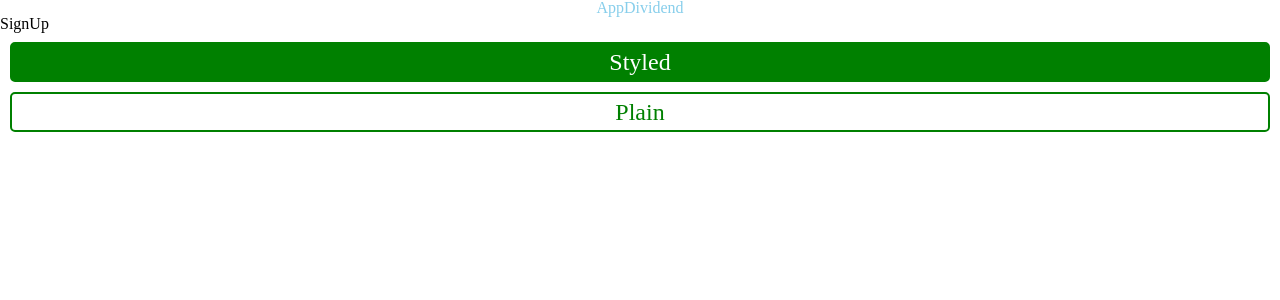
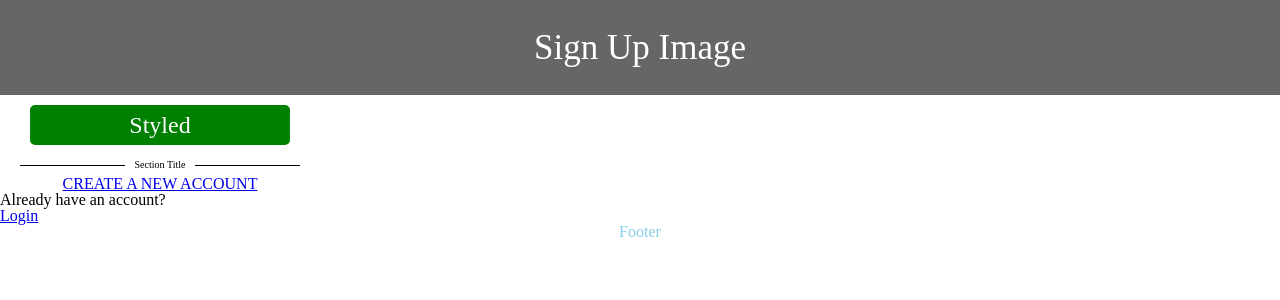
Before and after one commit to yukihirai0505/daily-ui, a React (Create React App) app in the folder 001/signup/: page / in a window 1280 px wide. Shown: the top 300 px of the page. Built offline with nearby package versions, Linux system fonts and the light colour scheme.

Commit message:
WIP: Add signup page style (#001)

```diff
--- a/001/signup/src/components/organisms/Footer.tsx
+++ b/001/signup/src/components/organisms/Footer.tsx
@@ -7,11 +7,6 @@ const FooterStyle = styled.footer`
   color: skyBlue;
 `
 
-export const Footer: React.FC<React.HTMLAttributes<HTMLDivElement>> = props => {
-  return (
-    <FooterStyle>
-      <Button primary={true}>Styled</Button>
-      <Button>Plain</Button>
-    </FooterStyle>
-  )
+export const Footer: React.FC = () => {
+  return <FooterStyle>Footer</FooterStyle>
 }
--- a/001/signup/src/components/organisms/Header.tsx
+++ b/001/signup/src/components/organisms/Header.tsx
@@ -2,10 +2,19 @@ import React, { Component } from 'react'
 import styled from 'styled-components'
 
 const Head = styled.header`
+  background-color: #666;
+  padding: 30px;
   text-align: center;
-  color: skyBlue;
+  font-size: 35px;
+  color: white;
 `
 
+const HeadLine = styled.h2``
+
 export const Header: React.FC<React.HTMLAttributes<HTMLDivElement>> = props => {
-  return <Head>AppDividend</Head>
+  return (
+    <Head>
+      <HeadLine>Sign Up Image</HeadLine>
+    </Head>
+  )
 }
--- a/001/signup/src/components/pages/SignUp.tsx
+++ b/001/signup/src/components/pages/SignUp.tsx
@@ -1,13 +1,60 @@
 import React, { Component } from 'react'
 import { Header } from '../organisms/Header'
 import { Footer } from '../organisms/Footer'
+import { Button } from '../atoms/Button'
 import styled from 'styled-components'
+
+interface SectionProps {
+  width: string
+}
+
+const Section = styled.section<SectionProps>`
+  text-align: center;
+  width: ${props => props.width};
+  padding: 0 20px;
+`
+
+const Link = styled.a`
+  display: block;
+`
+
+const HR = styled.div`
+  /* padding: 0px 10px; */
+  /* margin: 10px; */
+  width: 100%;
+  height: 10px;
+  border-bottom: 1px solid black;
+  margin-bottom: 10px;
+  text-align: center;
+`
+
+const HRMessage = styled.span`
+  font-size: 10px;
+  background-color: #fff;
+  padding: 0 10px;
+`
 
 const SignUp: React.FC<React.HTMLAttributes<HTMLDivElement>> = props => {
   return (
     <div className={props.className}>
       <Header />
-      <main>SignUp</main>
+      <main>
+        <Section width="280px">
+          <Button primary={true}>Styled</Button>
+          <HR>
+            <HRMessage>Section Title</HRMessage>
+          </HR>
+          <Link as="a" href="/">
+            CREATE A NEW ACCOUNT
+          </Link>
+        </Section>
+        <section>
+          Already have an account?{' '}
+          <Link as="a" href="/">
+            Login
+          </Link>
+        </section>
+      </main>
       <Footer />
     </div>
   )
```
